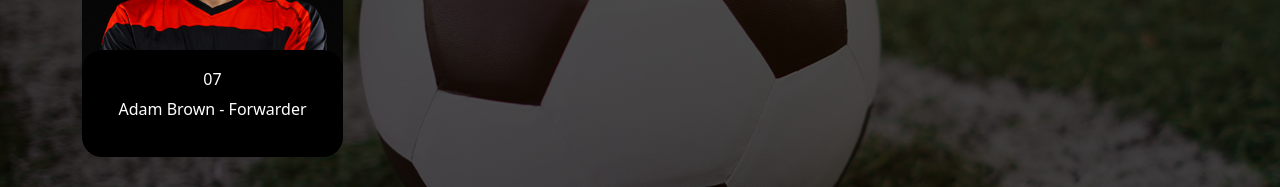
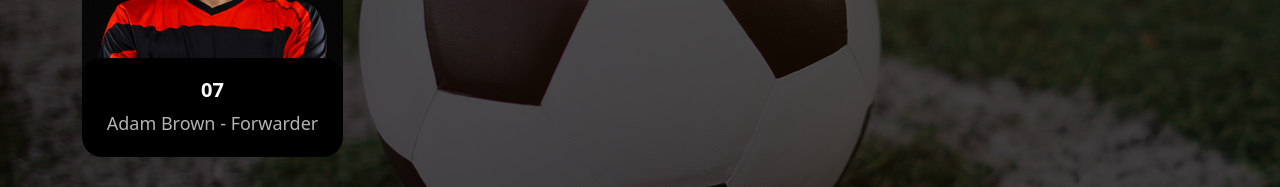
Before and after one commit to FernandoVerderame/proj-html-vuejs, a Vue app: page / in a window 1280 px wide. Shown: the part 281-468 px from the top of the page. Built offline with nearby package versions, Linux system fonts and the light colour scheme.

Commit message:
added text style

```diff
--- a/src/components/players/PlayerCard.vue
+++ b/src/components/players/PlayerCard.vue
@@ -43,6 +43,18 @@ export default {
         background-color: #000;
 
         border-radius: 20px;
+
+        h6 {
+            font-size: 20px;
+            font-weight: 600;
+        }
+
+        p {
+            font-weight: 400;
+            opacity: 0.7;
+            font-size: 18px;
+            margin: 0;
+        }
     }
 
 }
```
